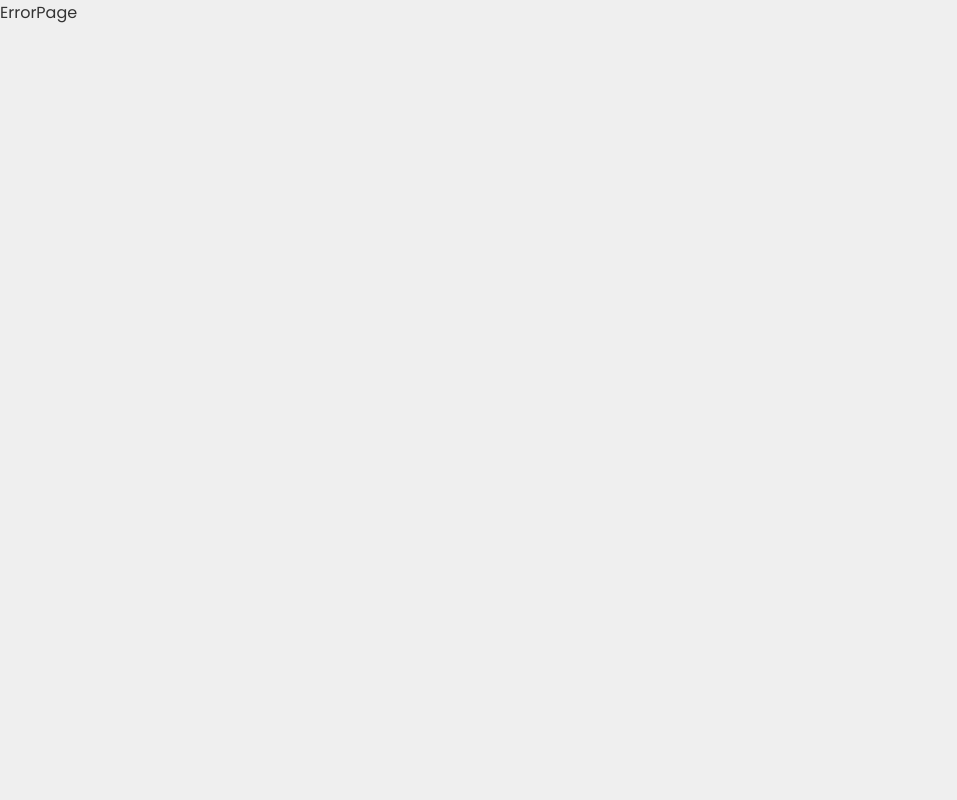
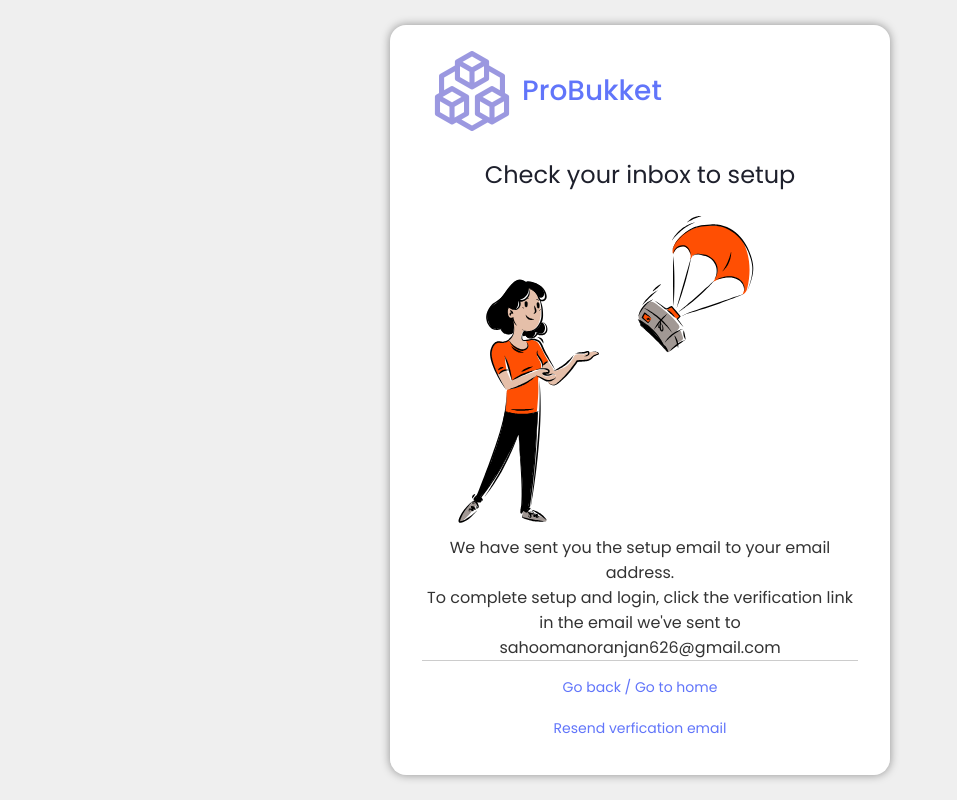
Before and after one commit to Manoranjan938/probukket-ui, a React (Create React App) app: page /success in a window 1280 px wide. Before the commit this address had no page. Shown: the whole page, without its empty margins (0-957 px from the left). Built offline with nearby package versions, Linux system fonts and the light colour scheme.

Commit message:
Added signup success screen

```diff
--- /dev/null
+++ b/src/pages/SuccessfulScreen/index.tsx
@@ -0,0 +1,45 @@
+import React, { type ReactElement } from "react";
+import { Link } from "react-router-dom";
+
+import logo from "src/assets/logo.png";
+import mail from "src/assets/svgs/sent-email.svg";
+
+import "./style.css";
+
+const SignupSuccess = (): ReactElement => {
+  return (
+    <div className="success_container">
+      <div className="img_section">
+        <img src={logo} alt="" />
+        <span>ProBukket</span>
+      </div>
+      <div className="content_section">
+        <div className="verify__body__header">
+          <span className="title">Check your inbox to setup</span>
+        </div>
+        <div className="verify__body__content">
+          <div className="verify_email_contents">
+            <img src={mail} alt="" />
+            <p>We have sent you the setup email to your email address.</p>
+            <p>
+              To complete setup and login, click the verification link in the
+              email we&apos;ve sent to
+            </p>
+            <span>sahoomanoranjan626@gmail.com</span>
+          </div>
+          <div className="devider" />
+          <div className="verify_links">
+            <Link to="/" className="redirect-link">
+              Go back / Go to home
+            </Link>
+            <Link to="/login" className="redirect-link">
+              Resend verfication email
+            </Link>
+          </div>
+        </div>
+      </div>
+    </div>
+  );
+};
+
+export default SignupSuccess;
--- /dev/null
+++ b/src/pages/SuccessfulScreen/style.css
@@ -0,0 +1,48 @@
+.success_container {
+    width: 500px;
+    height: auto;
+    position: absolute;
+    left: 50%;
+    top: 50%;
+    transform: translate(-50%, -50%);
+    padding: 1rem 2rem;
+    box-shadow: 0 0 10px rgba(0, 0, 0, 0.4);
+    border-radius: 1rem;
+    background: var(--container-color);
+}
+
+.img_section {
+    display: flex;
+    align-items: center;
+}
+
+.img_section img {
+    width: 100px;
+    height: 100px;
+}
+
+.img_section>span {
+    font-size: 28px;
+    font-weight: var(--font-medium);
+    color: var(--main-color);
+}
+
+.verify_email_contents {
+    text-align: center;
+}
+
+.verify_email_contents>img {
+    display: flex;
+    justify-content: center;
+    width: 100%;
+    height: 100%;
+}
+
+.verify__body__header {
+    text-align: center;
+    margin: 1rem 0;
+}
+
+.verify_links {
+    margin: 1rem 0;
+}
--- a/src/routers/Routers.tsx
+++ b/src/routers/Routers.tsx
@@ -6,14 +6,15 @@ import {
   RouterProvider,
   Routes,
 } from "react-router-dom";
+import Dashboard from "src/pages/Dashboard";
 import ErrorPage from "src/pages/Error/ErrorPage";
 import Forgot from "src/pages/Forgot";
+import Home from "src/pages/Dashboard/components/Main";
 import Login from "src/pages/Login";
 import Main from "src/pages/Main/Main";
+import Root from "./Root";
 import Signup from "src/pages/Signup";
-import Root from "./Root";
-import Dashboard from "src/pages/Dashboard";
-import Home from "src/pages/Dashboard/components/Main";
+import SignupSuccess from "src/pages/SuccessfulScreen";
 
 const Routers = (): ReactElement => {
   const router = createBrowserRouter(
@@ -23,6 +24,7 @@ const Routers = (): ReactElement => {
         <Route path="login" element={<Login />} />
         <Route path="signup" element={<Signup />} />
         <Route path="forgot" element={<Forgot />} />
+        <Route path="success" element={<SignupSuccess />} />
         <Route
           path="dashboard/*"
           element={
```
Also changed, not shown: src/assets/svgs/sent-email.svg (added).
